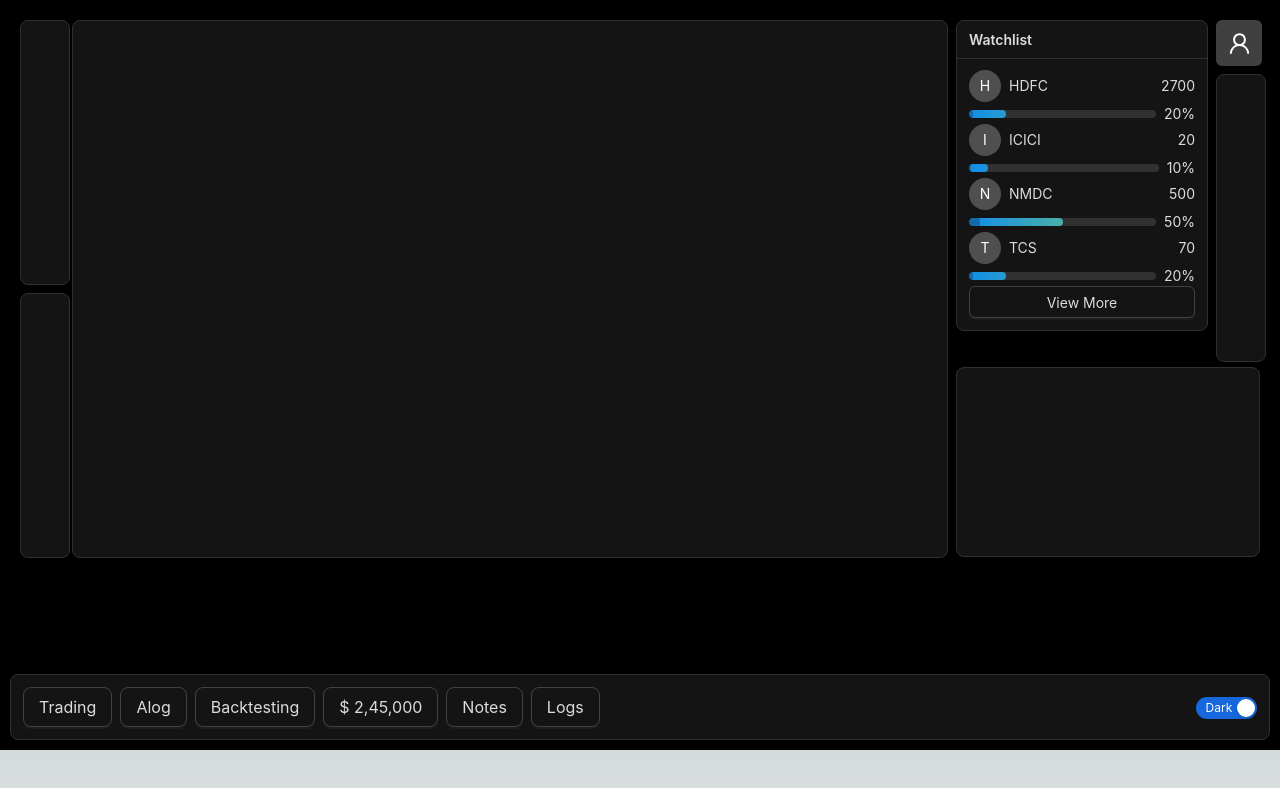
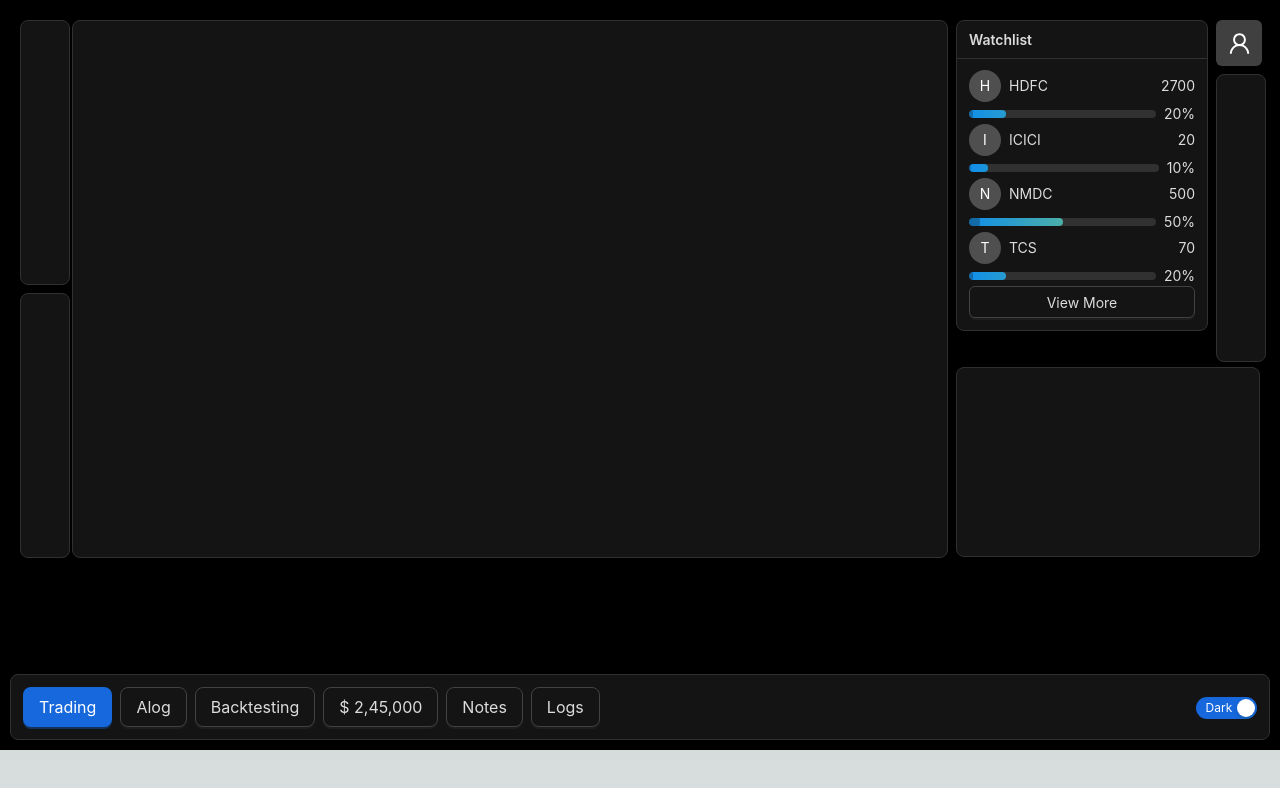
Before and after one commit to Narayankdubey/trading, a Next.js app: page /home in a window 1280 px wide. Shown: the top 788 px of the page. Built offline with nearby package versions, Linux system fonts and the light colour scheme.

Commit message:
added condition on nav button

```diff
--- a/src/components/layout/components/BottomNav.tsx
+++ b/src/components/layout/components/BottomNav.tsx
@@ -1,11 +1,10 @@
 import { Button, Card, Col, Row, Space, Switch } from 'antd'
-import React, { Dispatch, FC, SetStateAction } from 'react'
+import React, { Dispatch, FC, SetStateAction, useState } from 'react'
 
 interface BottomNavProps {
   setDartMode: Dispatch<SetStateAction<boolean>>;
 }
 
-export const BottomNav: FC<BottomNavProps> = ({ setDartMode }) => {
 const menus = [
   { name: "trading", title: "Trading", icon: "", },
   { name: "", title: "Alog", icon: "", },
@@ -14,13 +13,19 @@ export const BottomNav: FC<BottomNavProps> = ({ setDartMode }) => {
   { name: "", title: "Notes", icon: "", },
   { name: "", title: "Logs", icon: "", },
 ]
+export const BottomNav: FC<BottomNavProps> = ({ setDartMode }) => {
+  const [selected, setSelected] = useState("Trading");
+
+  const menuPressed = (name:string)=>{
+    setSelected(name);
+  }
   return (
     <Card size="small">
       <Row justify={"space-between"} align={"middle"}>
         <Col>
           <Space>
             {menus.map((item) => (
-              <Button key={item.title} size={"large"}>{item.title}</Button>
+              <Button key={item.title} size={"large"} type={selected === item?.title ? "primary" : "default"} onClick={()=>menuPressed(item?.title)}>{item.title}</Button>
             ))}
           </Space>
         </Col>
```
Lines whose indentation alone changed are shown as unchanged.
